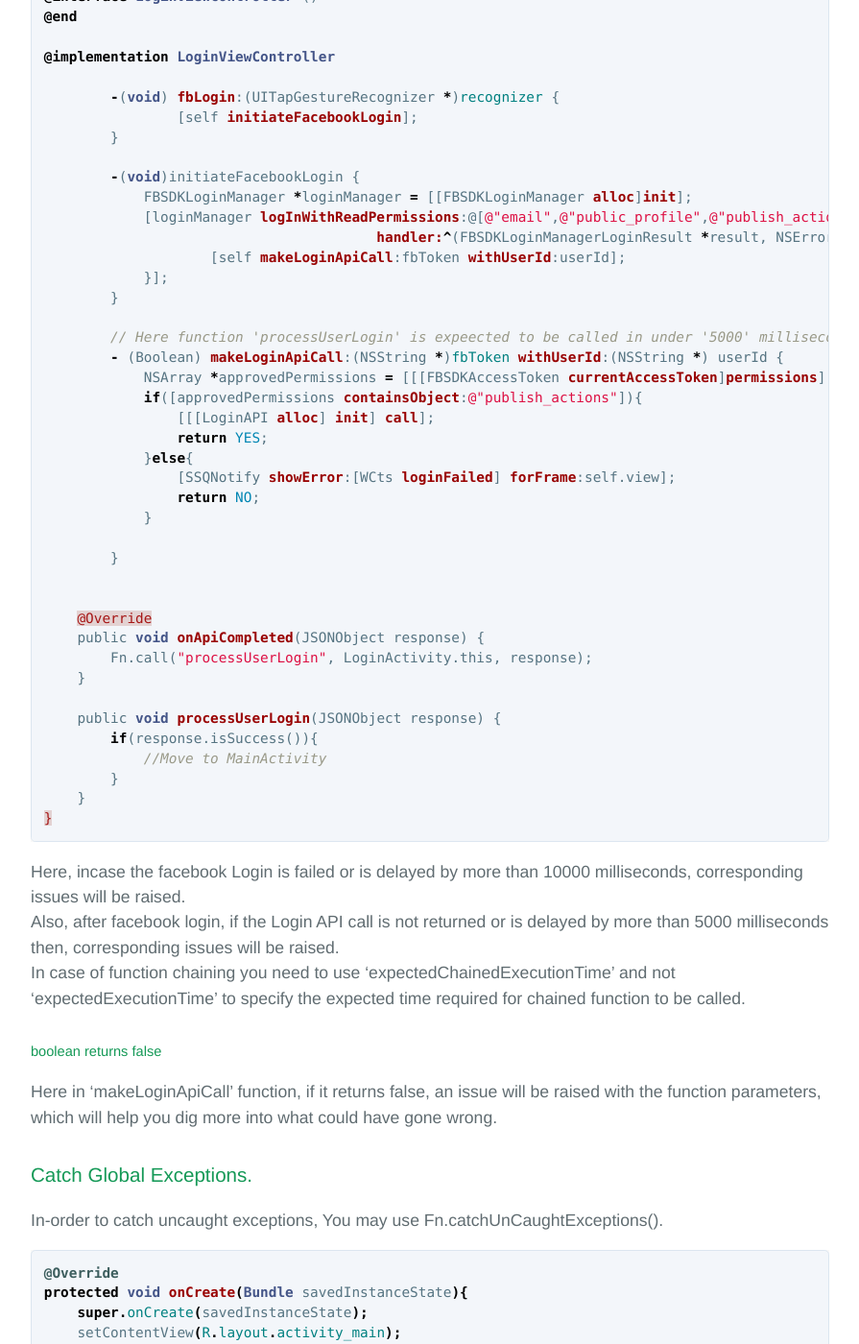
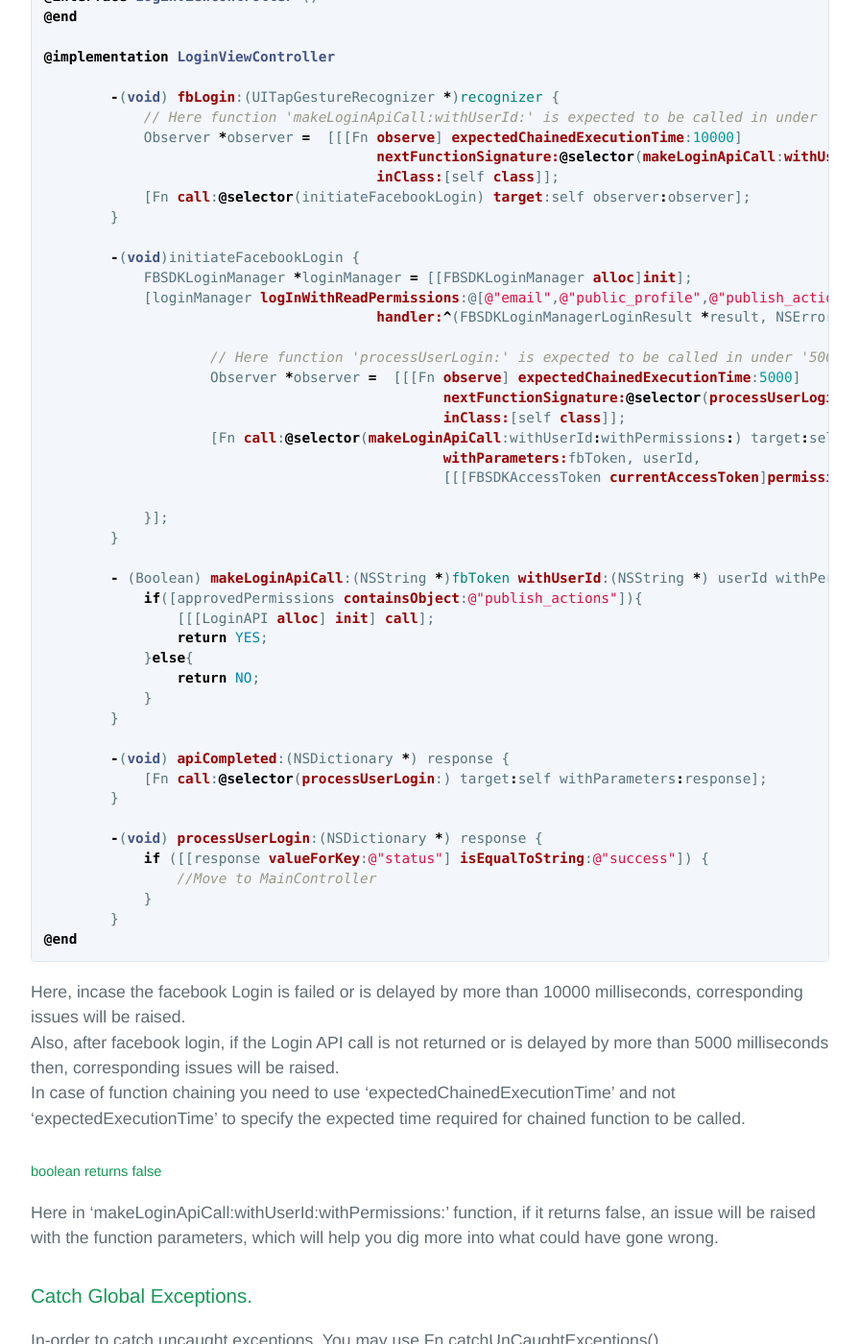
Before and after one commit to finotes/finotes.github.io, a Jekyll site: the page built from _posts/2018-01-19-ios-docs.md, in a window 1280 px wide and 1400 px high, scrolled down 7787 px. Shown: the whole window at 96% size, without its empty margins (192-1087 px from the left). Built offline with Jekyll 4.4.1, drawn with Linux system fonts in a browser that asks for light colours; some web fonts are replaced.

Commit message:
Update 2018-01-19-ios-docs.md

````diff
--- a/_posts/2018-01-19-ios-docs.md
+++ b/_posts/2018-01-19-ios-docs.md
@@ -311,42 +311,48 @@ When user clicks on the facebook login button the login workflow will take the u
 @implementation LoginViewController
 
 	-(void) fbLogin:(UITapGestureRecognizer *)recognizer {
-		[self initiateFacebookLogin];
+	    // Here function 'makeLoginApiCall:withUserId:' is expected to be called in under '10000' milliseconds.
+	    Observer *observer =  [[[Fn observe] expectedChainedExecutionTime:10000]
+	    				nextFunctionSignature:@selector(makeLoginApiCall:withUserId:withPermissions:)
+					inClass:[self class]];
+	    [Fn call:@selector(initiateFacebookLogin) target:self observer:observer];
 	}
 
 	-(void)initiateFacebookLogin {
 	    FBSDKLoginManager *loginManager = [[FBSDKLoginManager alloc]init];
 	    [loginManager logInWithReadPermissions:@[@"email",@"public_profile",@"publish_actions"] fromViewController:self
 					handler:^(FBSDKLoginManagerLoginResult *result, NSError *error) {
-		    [self makeLoginApiCall:fbToken withUserId:userId];
+
+		    // Here function 'processUserLogin:' is expected to be called in under '5000' milliseconds.
+		    Observer *observer =  [[[Fn observe] expectedChainedExecutionTime:5000]
+						nextFunctionSignature:@selector(processUserLogin:)
+						inClass:[self class]];
+		    [Fn call:@selector(makeLoginApiCall:withUserId:withPermissions:) target:self observer:observer
+		    				withParameters:fbToken, userId,
+						[[[FBSDKAccessToken currentAccessToken]permissions] allObjects]];
+
 	    }];
 	}
 
-   	// Here function 'processUserLogin' is expeected to be called in under '5000' milliseconds.
-	- (Boolean) makeLoginApiCall:(NSString *)fbToken withUserId:(NSString *) userId {
-	    NSArray *approvedPermissions = [[[FBSDKAccessToken currentAccessToken]permissions] allObjects];
+	- (Boolean) makeLoginApiCall:(NSString *)fbToken withUserId:(NSString *) userId withPermissions:(NSArray *) approvedPermissions {
 	    if([approvedPermissions containsObject:@"publish_actions"]){
 		[[[LoginAPI alloc] init] call];
 		return YES;
 	    }else{
-		[SSQNotify showError:[WCts loginFailed] forFrame:self.view];
 		return NO;
 	    }
-
 	}
 
+	-(void) apiCompleted:(NSDictionary *) response {
+	    [Fn call:@selector(processUserLogin:) target:self withParameters:response];
+	}
 
-    @Override
-    public void onApiCompleted(JSONObject response) {
-        Fn.call("processUserLogin", LoginActivity.this, response);
-    }
-
-    public void processUserLogin(JSONObject response) {
-        if(response.isSuccess()){
-            //Move to MainActivity
-        }
-    }
-}
+	-(void) processUserLogin:(NSDictionary *) response {
+	    if ([[response valueForKey:@"status"] isEqualToString:@"success"]) {
+		//Move to MainController
+	    }
+	}
+@end
 ```
 
 Here, incase the facebook Login is failed or is delayed by more than 10000 milliseconds, corresponding issues will be raised.
@@ -354,7 +360,7 @@ Also, after facebook login, if the Login API call is not returned or is delayed
 In case of function chaining you need to use 'expectedChainedExecutionTime' and not 'expectedExecutionTime' to specify the expected time required for chained function to be called.
 
 ##### boolean returns false
-Here in 'makeLoginApiCall' function, if it returns false, an issue will be raised with the function parameters, which will help you dig more into what could have gone wrong.
+Here in 'makeLoginApiCall:withUserId:withPermissions:' function, if it returns false, an issue will be raised with the function parameters, which will help you dig more into what could have gone wrong.
 
 
 ### Catch Global Exceptions.
````
